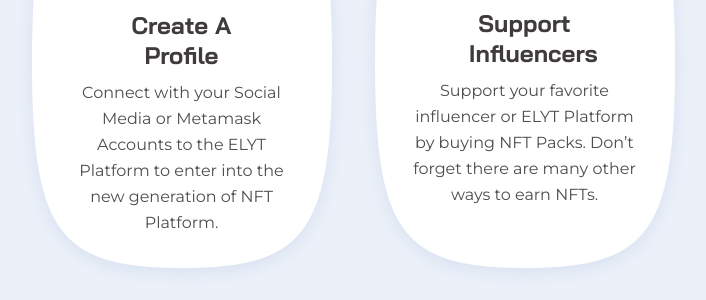
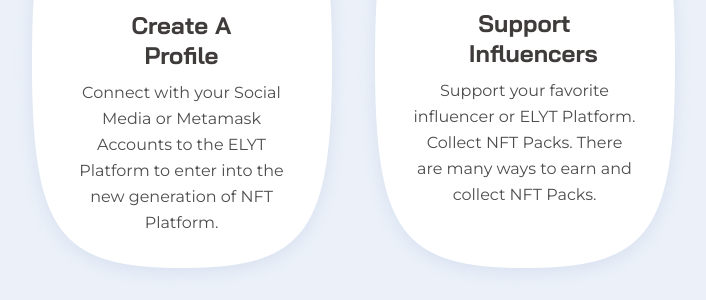
Before and after one commit to testvael/testvael, a Jekyll site: the page built from index.markdown, in a window 1280 px wide and 900 px high, scrolled down 1152 px. Shown: the part 179-479 px from the top of the window, without its empty margins (287-993 px from the left). Built offline with Jekyll 4.4.1, drawn with Linux system fonts in a browser that asks for light colours; nearby versions of some CDN libraries; library files that are not in the unit come from our copies; comment, search, counter and statistics services are not loaded; some of the changed text lies outside the part shown.

Commit message:
Update welcome.html
Canlıdaki içerik ile senkronize edildi

```diff
--- a/_layouts/welcome.html
+++ b/_layouts/welcome.html
@@ -87,15 +87,13 @@
 <section class="hero">
     <div id="home" class="home">
         <div class="text-vcenter">
-            <h1>The New Generation of Earning</h1>
-            <h1>and Marketing Tool Based on NFTs</h1>
-            <h1>Build on Avalanche</h1>
+            <h1>The New Generation</h1>
+            <h1>of Earning and</h1>
+            <h1>Marketing Tool</h1>
             <div class="mobile-h1">
                 <h1>The New Generation</h1>
                 <h1>of Earning and</h1>
-                <h1>Marketing Tool Based</h1>
-                <h1>on NFTs Build on</h1>
-                <h1>Avalanche</h1>
+                <h1>Marketing Tool</h1>
             </div>
             <div class="logo-with-shadow">
                 <img src="../img/3d.png">
@@ -119,8 +117,7 @@
                 <div class="col swiper-slide">
                     <img src="../img/icon02.svg">
                     <p class="title">Support Influencers</p>
-                    <p class="desc">Support your favorite influencer or ELYT Platform by buying NFT Packs. Don’t forget
-                        there are many other ways to earn NFTs.</p>
+                    <p class="desc">Support your favorite influencer or ELYT Platform. Collect NFT Packs. There are many ways to earn and collect NFT Packs.</p>
                 </div>
                 <div class="col swiper-slide">
                     <img src="../img/icon03.svg">
@@ -164,7 +161,7 @@
                 </div>
                 <div class="col-6 ecosystem-info">
                     <p class="info">Feature</p>
-                    <p class="title">Floor Price will be never a problem again!</p>
+                    <p class="title">Price will be never a problem again!</p>
                     <p class="description">ELYT has developed a real business value for NFTs. You can redeem your NFTs
                         for gifts offered on ELYT. The redeemed NFTs are burned so their volume continuously decreases,
                         increasing their value and rarity.</p>
@@ -255,9 +252,9 @@
                             2022
                         </p>
                         <ul>
-                            <li>Mainnet Launch</li>
-                            <li>Seed & Private Token Sale</li>
-                            <li>IDO & TGE</li>
+                            <li>Main Launch</li>
+                            <li>Free NFT Distribution</li>
+                            <li>Tons of Gifts</li>
                         </ul>
                     </div>
                     <div class="col-6 image-section">
@@ -306,36 +303,13 @@
             </div>
         </div>
 </section>
-<section class="tokenomics" id="tokenomics">
-    <div class="tokenomics-container container">
-        <div class="title-section">
-            <h1>Tokenomics</h1>
-        </div>
-        <div class="image-section">
-            <div class="round-img">
-                <img src="../img/tokenomics-round.png">
-            </div>
-            <div class="number-img">
-                <img src="../img/tokenomics-with-numbers.png">
-            </div>
-            <div class="number-area">
-                  <span class="text">Total supply<br>
-                  <span class="number">100.000.000</span>
-            </div>
-        </div>
-        <div class="title-section">
-            <p class="title">ELYT Tokenomics will be revealed in further detail before to the platform's launch.</p>
-        </div>
-    </div>
-</section>
 <section class="partners">
     <div class="partners-container container">
         <div class="title-section">
             <h1>Partners</h1>
         </div>
         <div class="title-section">
-            <p class="title">We'll provide more information about our incredible investors and partners in the coming
-                weeks.</p>
+            <p class="title">We'll provide more information about our incredible investors and partners in the future.</p>
         </div>
         <div>
 </section>
@@ -430,7 +404,7 @@
                 </a>
             </li>
             <li class="list-inline-item">
-                <a target="_blank" href="https://elyt-social.medium.com/" class="sbtn btn-large" title="MEdium">
+                <a target="_blank" href="https://elyt-social.medium.com/" class="sbtn btn-large" title="Medium">
                     <i class="fa-brands fa-medium"></i>
                 </a>
             </li>
```
Also changed, not shown: other parts of _layouts/welcome.html (+5 -5 lines).
